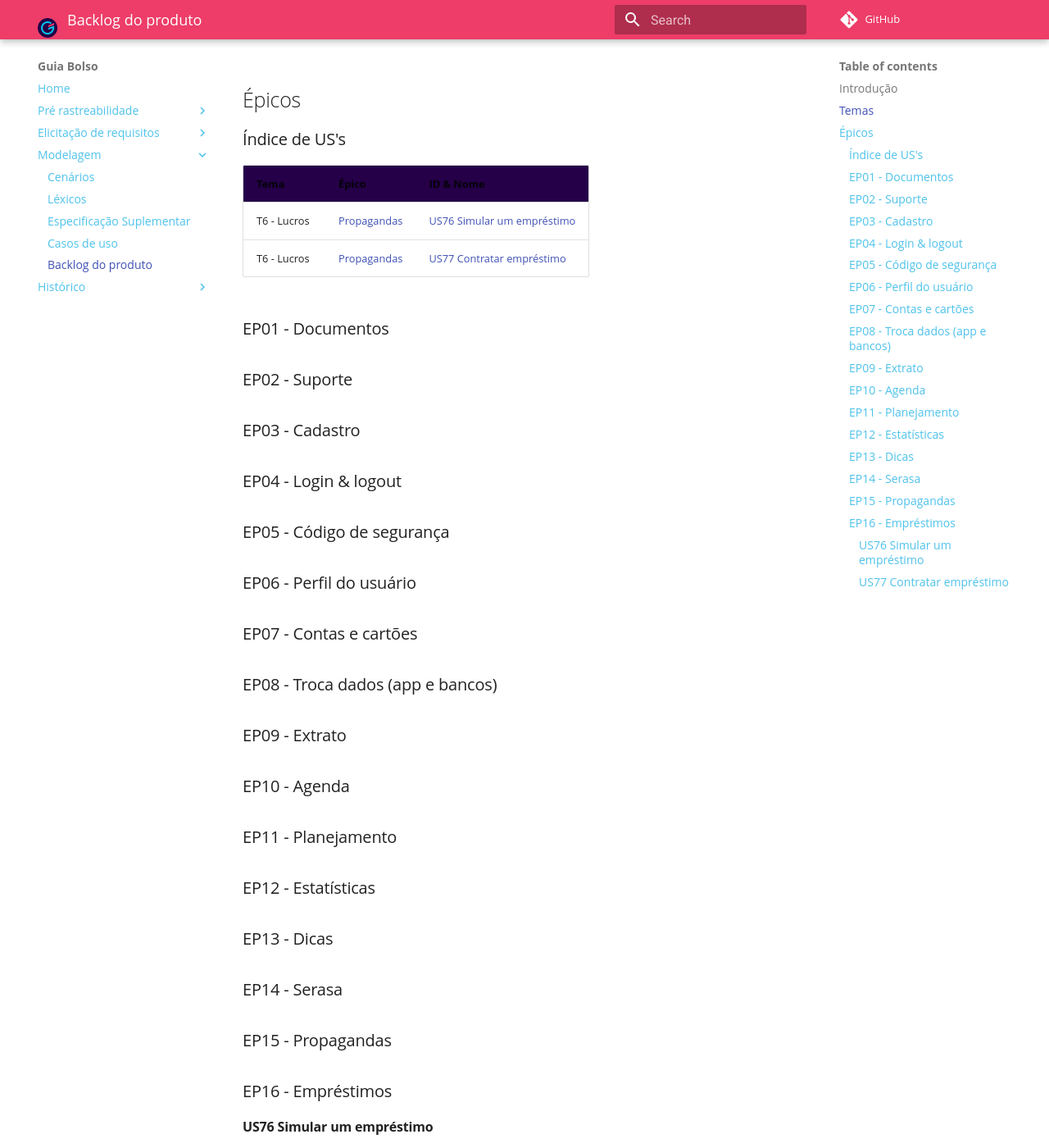
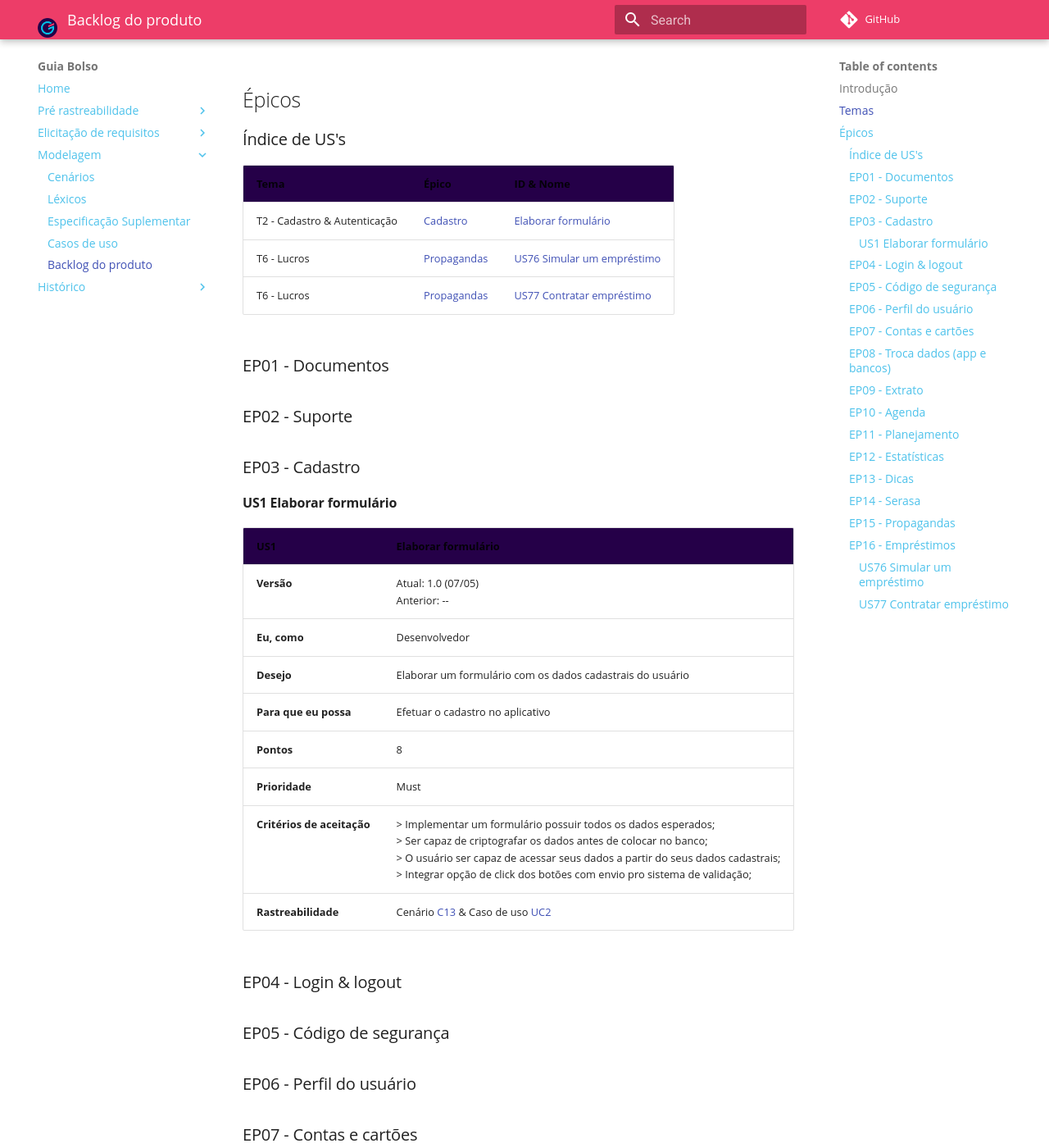
Before and after one commit to fga-disciplinas/2019.1-Guia-Bolso, an MkDocs documentation site: the page built from docs/modelagem/backlog.md, in a window 1280 px wide and 1400 px high, scrolled down 1217 px. Shown: the whole window at 82% size. Built offline with MkDocs 1.6.1 and Material for MkDocs 9.7.7, drawn with Linux system fonts in a browser that asks for light colours; comment, search, counter and statistics services are not loaded; old or Windows-style settings are respelled for this version of MkDocs.

Commit message:
Adicionado US Elaborar formulário
Co-authored-by: Lucas Machado <lmlucasmachadom@gmail.com>

```diff
--- a/docs/modelagem/backlog.md
+++ b/docs/modelagem/backlog.md
@@ -21,6 +21,7 @@ Cada elemento da listagem é elicitado por meio de interação da equipe de dese
 
 | Tema | Épico | ID & Nome |
 |--|--|--|
+| T2 - Cadastro & Autenticação | [Cadastro](#ep03-cadastro) | [Elaborar formulário](#us1-elaborar-formulario) |
 | T6 - Lucros | [Propagandas](#ep15-propagandas) | [US76 Simular um empréstimo](#us76-simular-um-emprestimo) |
 | T6 - Lucros | [Propagandas](#ep15-propagandas) | [US77 Contratar empréstimo ](#us77-contratar-emprestimo) |
 
@@ -29,6 +30,19 @@ Cada elemento da listagem é elicitado por meio de interação da equipe de dese
 ### EP02 -  Suporte
 
 ### EP03 -  Cadastro
+
+#### US1 Elaborar formulário
+
+| **US1** | **Elaborar formulário**|
+|--|--|
+| **Versão**| Atual: 1.0 (07/05) <br> Anterior: --|
+| **Eu, como** | Desenvolvedor |
+|**Desejo** | Elaborar um formulário com os dados cadastrais do usuário |
+| **Para que eu possa** | Efetuar o cadastro no aplicativo |
+| **Pontos** | 8 |
+| **Prioridade** | Must |
+| **Critérios de aceitação** | > Implementar um formulário possuir todos os dados esperados; <br> > Ser capaz de criptografar os dados antes de colocar no banco; <br> > O usuário ser capaz de acessar seus dados a partir do seus dados cadastrais; <br> > Integrar opção de click dos botões com envio pro sistema de validação;|
+| **Rastreabilidade** | Cenário [C13](../cenarios/#c13-criar-uma-conta) &  Caso de uso [UC2](../casos_de_uso/#uc2-cadastrar-usuario)|
 
 ### EP04 -  Login & logout
 
```
